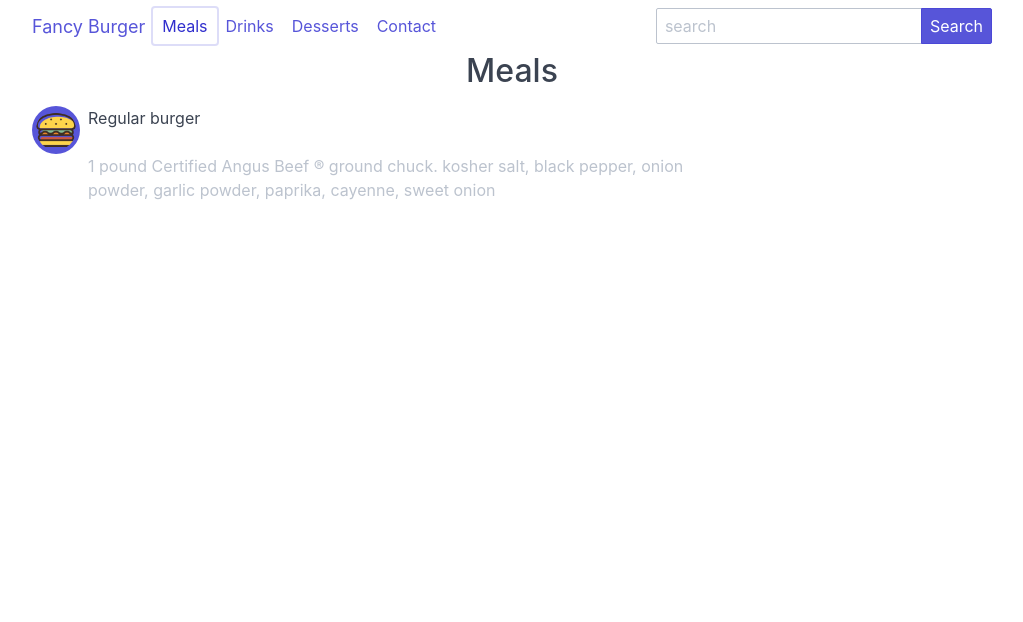
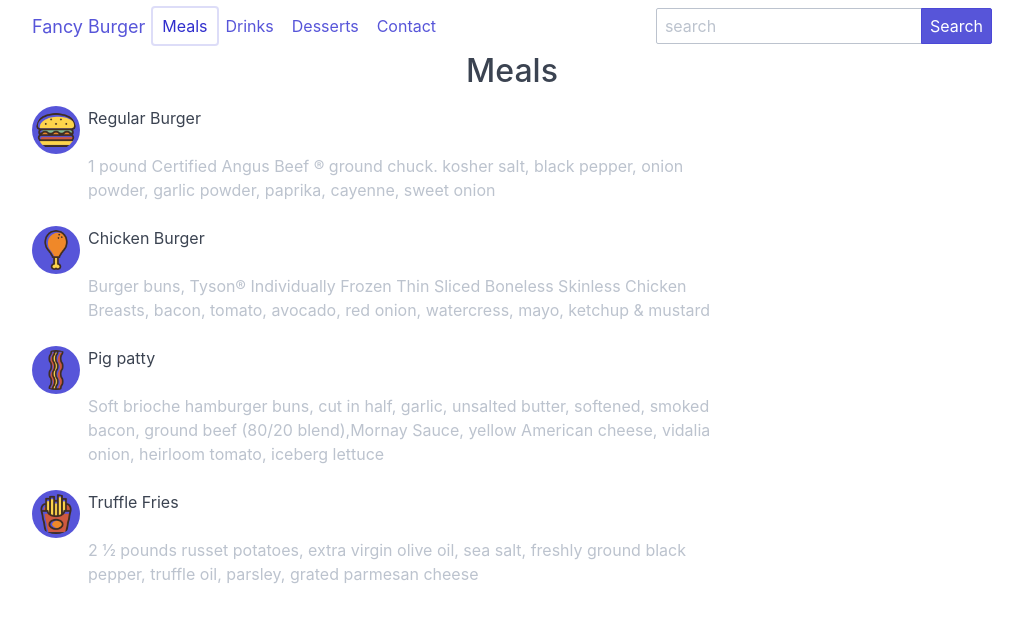
Before and after one commit to mauriciotasca/fancy-burger, an Angular app: page / in a window 1280 px wide. Both pictures are taken after a click on the button "Meals". Shown: the top 622 px of the page, without its empty margins (128-1151 px from the left). Built offline with nearby package versions, Linux system fonts and the light colour scheme.

Commit message:
1 - Create getMeals method and change meals component html to accomodate changes

```diff
--- a/src/app/meals/meals.component.html
+++ b/src/app/meals/meals.component.html
@@ -5,15 +5,15 @@
   </div>
 
   <div class="column col-9 col-sm-12">
-    <div class="tile">
+    <div *ngFor="let meal of meals" class="tile">
       <div class="tile-icon">
         <figure class="avatar avatar-lg">
-          <img class="p-1" src="assets/img/regular_burger.png" alt="regular burger">
+          <img class="p-1" [src]="meal.thumbnail" alt="regular burger">
         </figure>
       </div>
       <div class="tile-content">
-        <p class="tile-title">Regular burger</p>
-        <p class="tile-subtitle text-gray">1 pound Certified Angus Beef ® ground chuck. kosher salt, black pepper, onion powder, garlic powder, paprika, cayenne, sweet onion</p>
+        <p class="tile-title">{{meal.name}}</p>
+        <p class="tile-subtitle text-gray">{{meal.description}}</p>
       </div>
     </div>
   </div>
--- a/src/app/meals/meals.component.ts
+++ b/src/app/meals/meals.component.ts
@@ -9,17 +9,22 @@ import {MealsService} from './meals.service';
 })
 export class MealsComponent implements OnInit {
 
+  public meals: any;
+
   constructor(private mealsService: MealsService) {
+    this.getMeals();
   }
 
-  ngOnInit() {
+  getMeals() {
     this.mealsService.getMeals().subscribe(
-      (data) => {
-        console.log(data);
+      (response: any) => {
+        this.meals = response.data;
       },
       (error) => {
         console.log(`Error while fetching meals! ${error.toString()}`);
       });
   }
 
+  ngOnInit() {
+  }
 }
```
